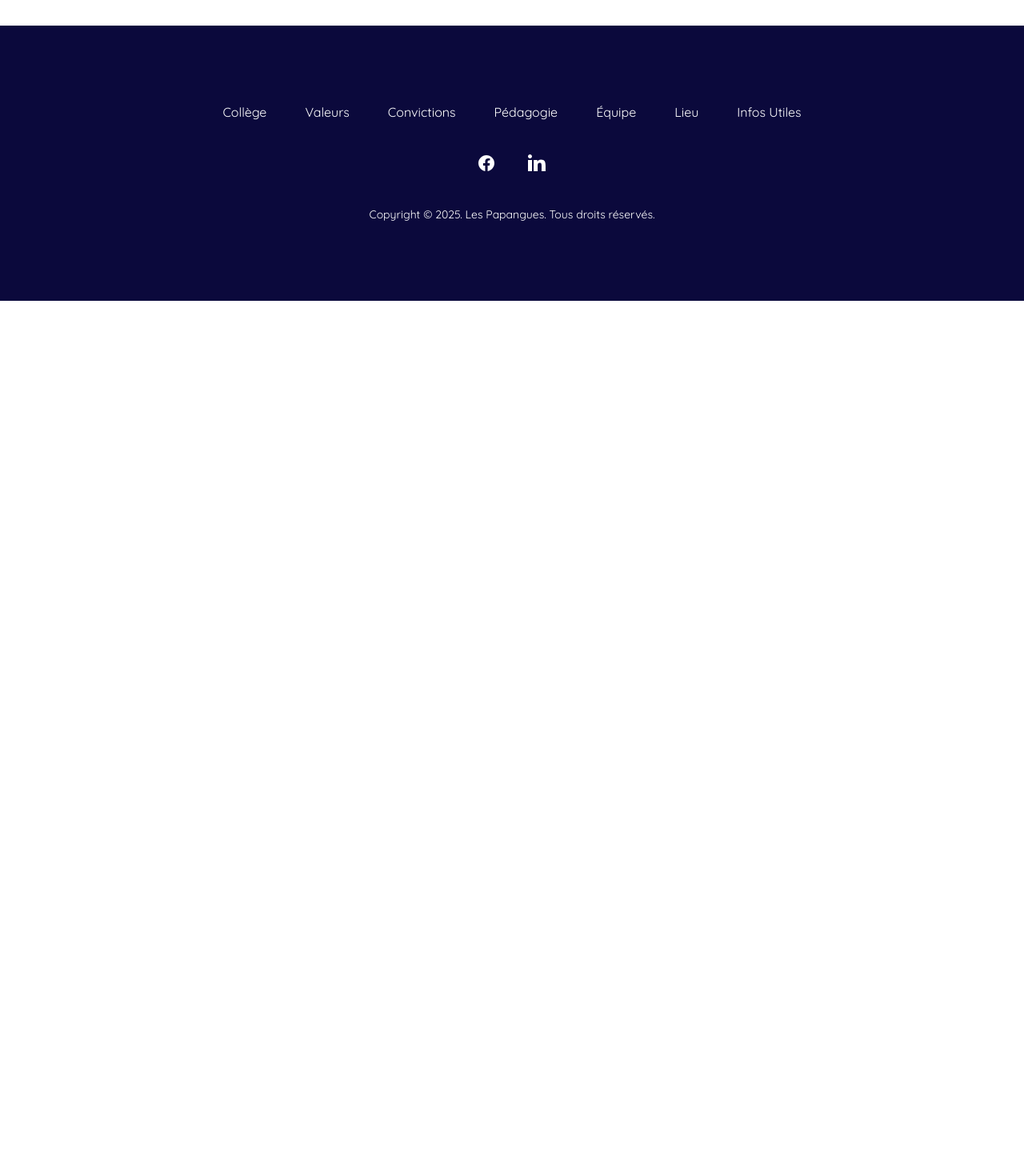
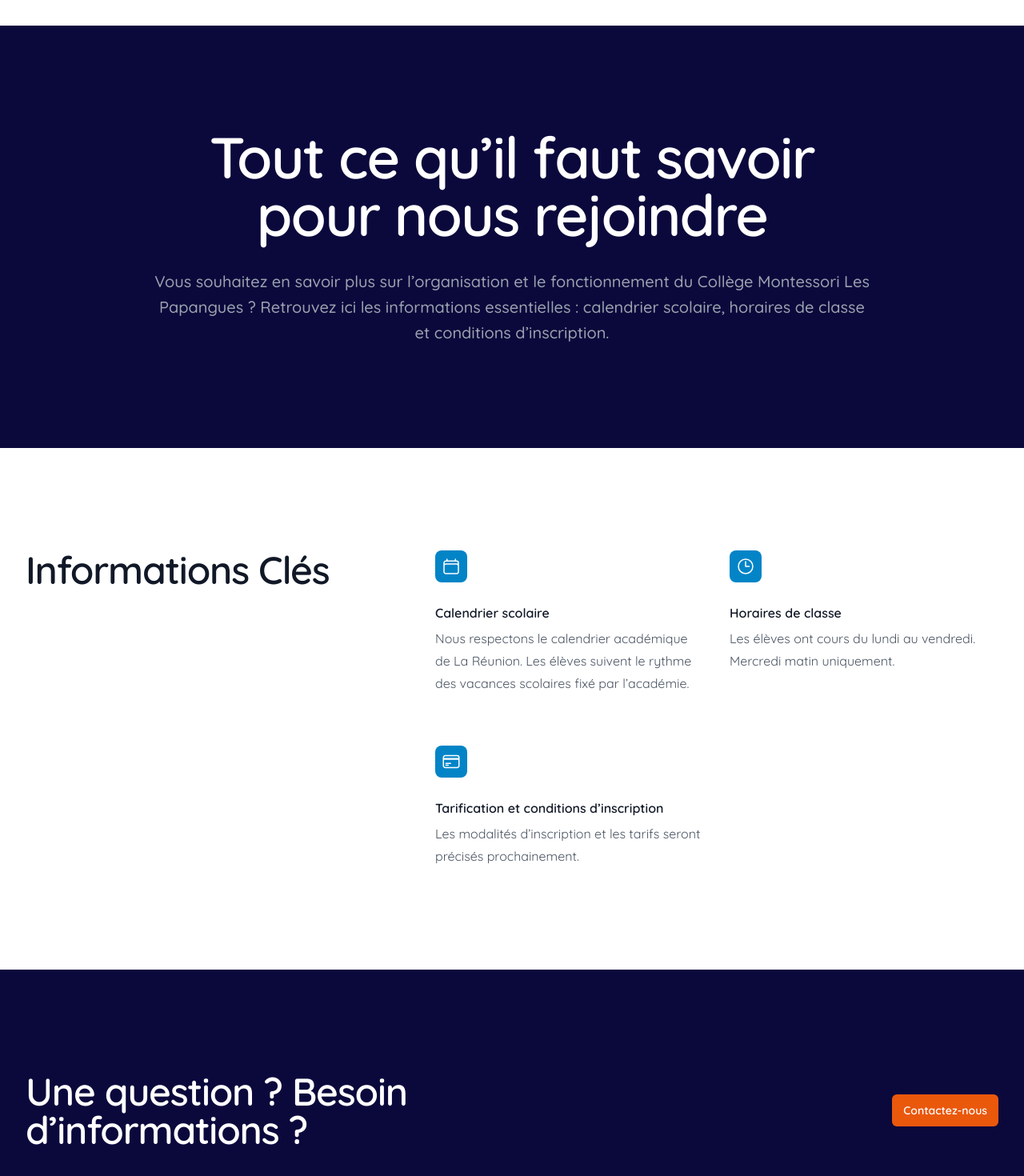
Before and after one commit to sgautier-dev/lespapangues, a Next.js app: page /college in a window 1280 px wide. Shown: the part 1216-2686 px from the top of the page at 80% size. Before the commit the page ends 1592 px from the top, so only its background shows below. Built offline with nearby package versions, Linux system fonts and the light colour scheme.

Commit message:
infos added to college

```diff
--- a/src/app/college/page.tsx
+++ b/src/app/college/page.tsx
@@ -1,5 +1,9 @@
 import College from "@/components/College"
+import CtaInfos from "@/components/CtaSection"
 import CTA from "@/components/Cta"
+import Infos from "@/components/Infos"
+import InfosHero from "@/components/InfosHero"
+import content from "@/data/content.json"
 
 export const metadata = {
 	title: "Notre collège",
@@ -11,6 +15,9 @@ export default function collegePage() {
 				<College />
 			</div>
 			<CTA />
+			<InfosHero />
+			<Infos />
+			<CtaInfos title={content.cta.infos.title} />
 		</main>
 	)
 }
--- a/src/components/Values.tsx
+++ b/src/components/Values.tsx
@@ -44,7 +44,7 @@ export default function Values() {
 							key={value.id}
 							className="flex flex-col gap-y-3 border-l border-white/10 pl-6"
 						>
-							<dt className="text-sm/6">{value.name}</dt>
+							<dt className="text-base/6">{value.name}</dt>
 							<dd className="order-first text-3xl font-semibold tracking-tight">
 								{value.value}
 							</dd>
--- a/src/lib/navigation.ts
+++ b/src/lib/navigation.ts
@@ -7,5 +7,5 @@ export const navigation = [
 	{ name: content.menu.pedagogy, href: "/pedagogie" },
 	{ name: content.menu.team, href: "/equipe" },
 	{ name: content.menu.location, href: "/lieu" },
-	{ name: content.menu.infos, href: "/infos" },
+	// { name: content.menu.infos, href: "/infos" },
 ]
```
